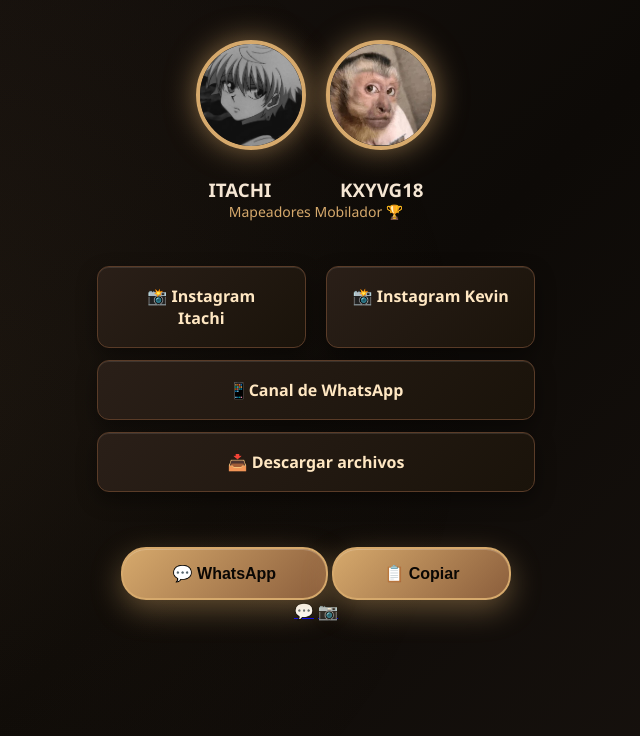
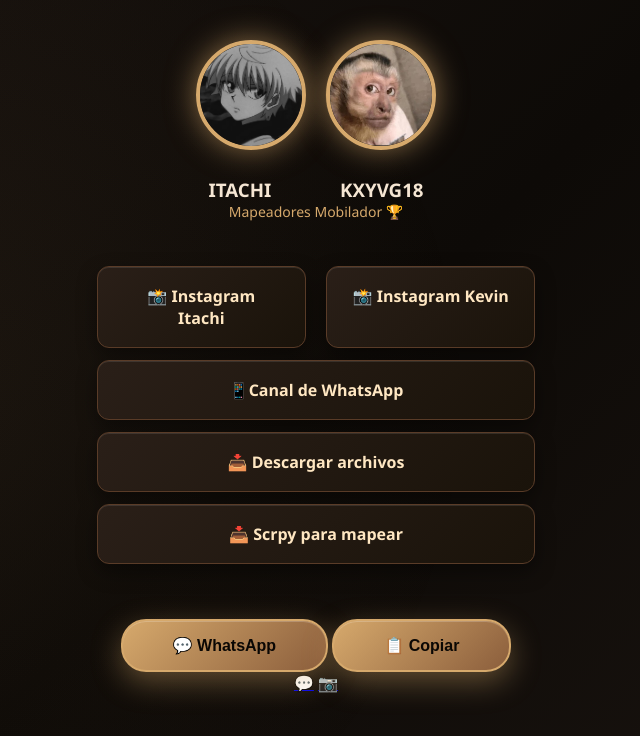
Before and after one commit to Gonxlezz/Gonxlezz.github.io, a plain HTML site: page index.html in a window 1280 px wide. Shown: the whole page, without its empty margins (324-964 px from the left). Drawn offline with Linux system fonts and the light colour scheme.

Commit message:
Update index.html

```diff
--- a/index.html
+++ b/index.html
@@ -44,10 +44,9 @@
 
     <a href="https://whatsapp.com/channel/0029VbCUEqa2phHNlnvNSV1u" target="_blank">📱Canal de WhatsApp</a>
     <a href="https://www.mediafire.com/file/h9wizj2yokxniwy/Mapeadores_Mobilador.zip/file" target="_blank">📥 Descargar archivos</a>
+    <a href="https://www.mediafire.com/file/ceoi4hifs7w8xxf/SCRCPY.zip/file" target="_blank">📥 Scrpy para mapear</a>
+
   </div>
-
-  <!-- Nueva sección con dos enlaces de Instagram en la misma fila -->
-
 
   <div class="share-buttons">
     <button class="share-btn whatsapp" onclick="shareToWhatsApp()">💬 WhatsApp</button>
```
